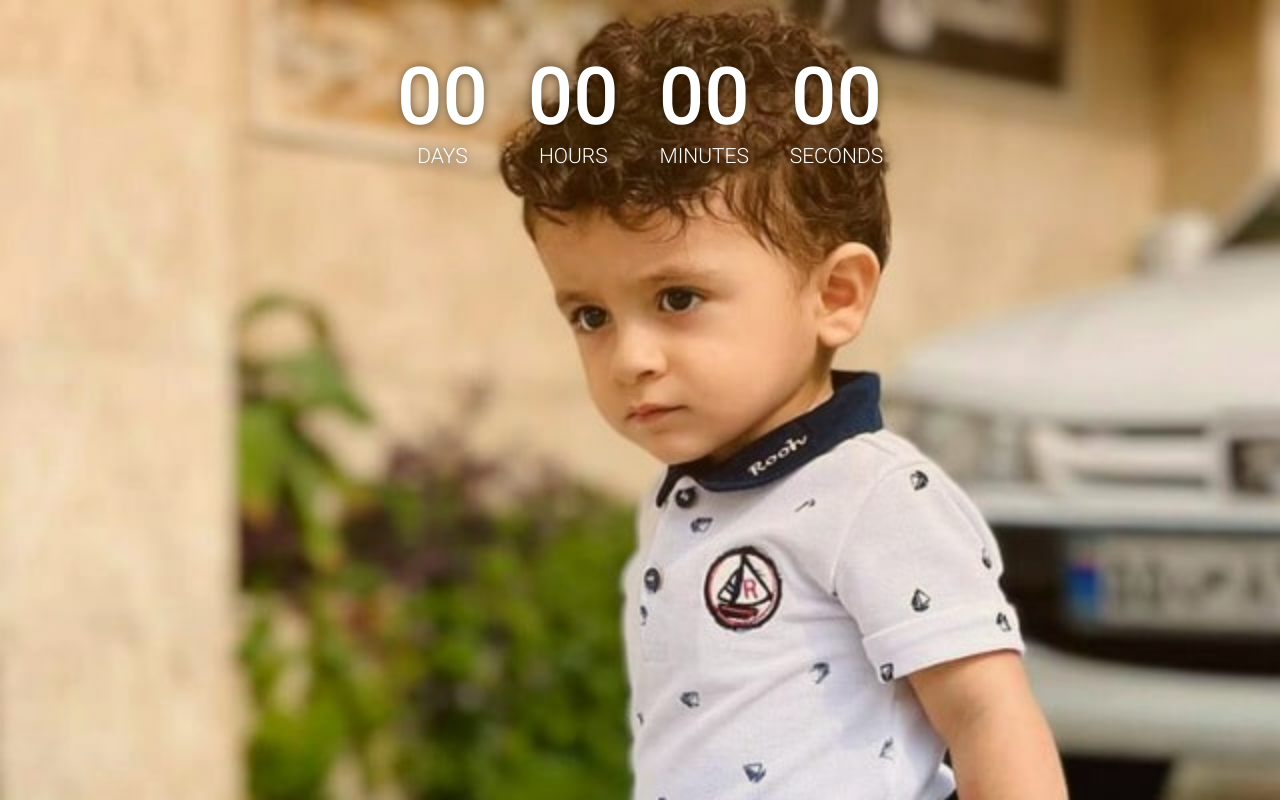
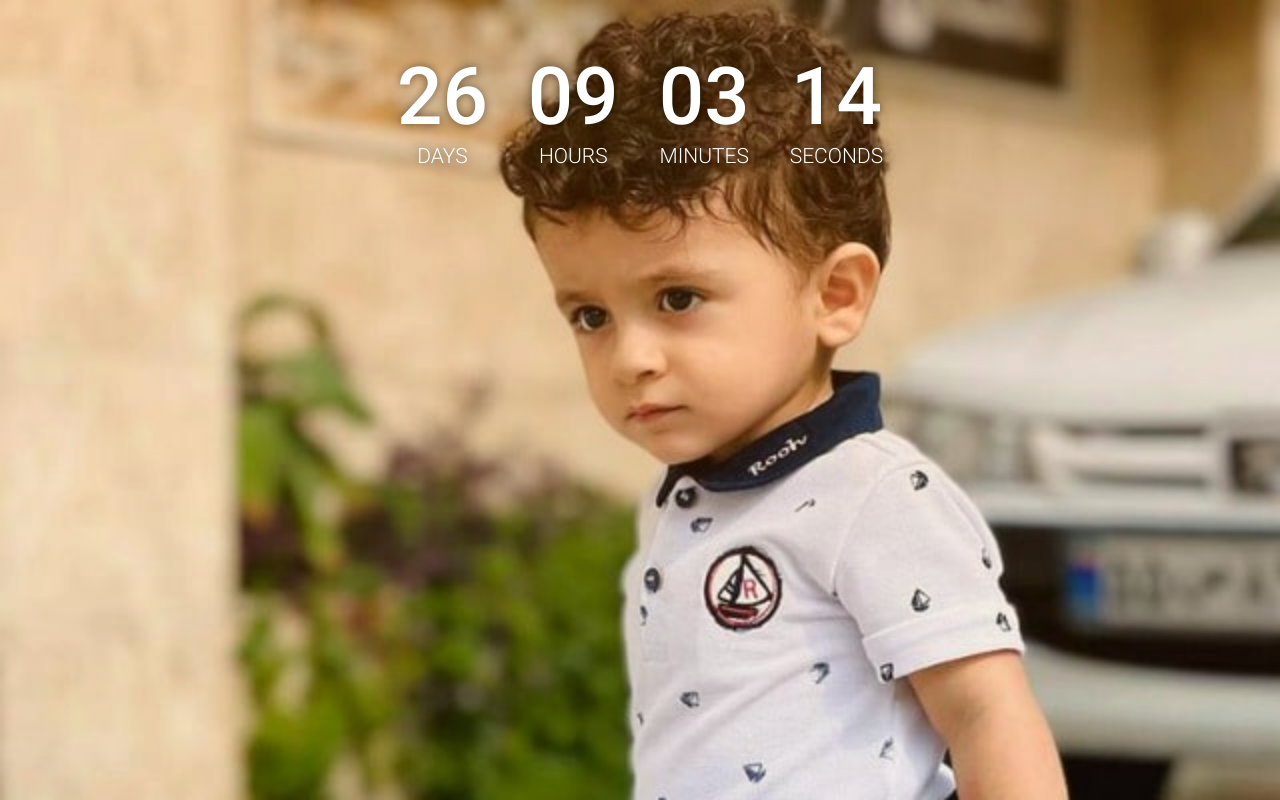
Before and after one commit to bytepack/parhan, a website built with Parcel: page index.html in a window 1280 px wide. Built offline with nearby package versions, Linux system fonts and the light colour scheme; no server answers.

Commit message:
update epiration date

```diff
--- a/css/style.css
+++ b/css/style.css
@@ -111,7 +111,7 @@ html {
 }
 
 .weather__forecast > *{
-    transition: transform 0.4s cubic-bezier(.8,-.5,.2,1.5); ;
+    transition: transform 0.4s cubic-bezier(.8,-.5,.2,1.5) ;
 }
 
 
--- a/js/count-down.js
+++ b/js/count-down.js
@@ -1,4 +1,4 @@
-const expiration = new Date(2023, 3, 27, 1, 48)
+const expiration = new Date(2023, 4, 24, 1, 48)
 
 const days = document.querySelector(".count-down__days")
 const hours = document.querySelector(".count-down__hours")
```
